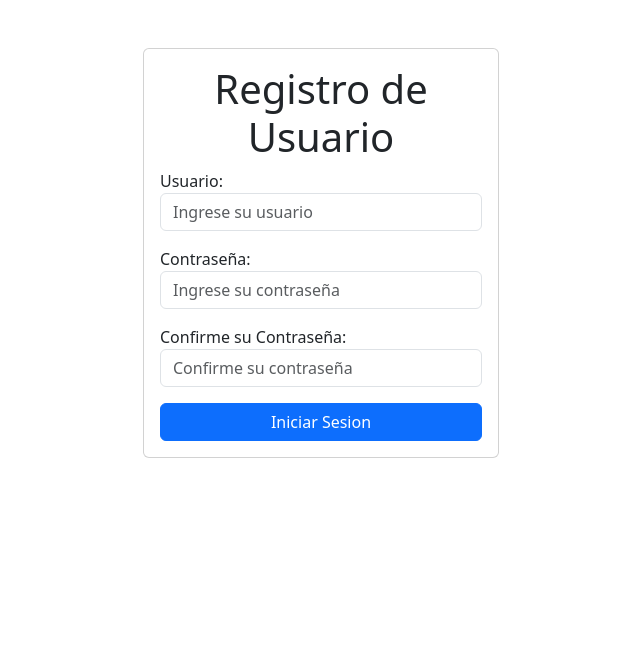
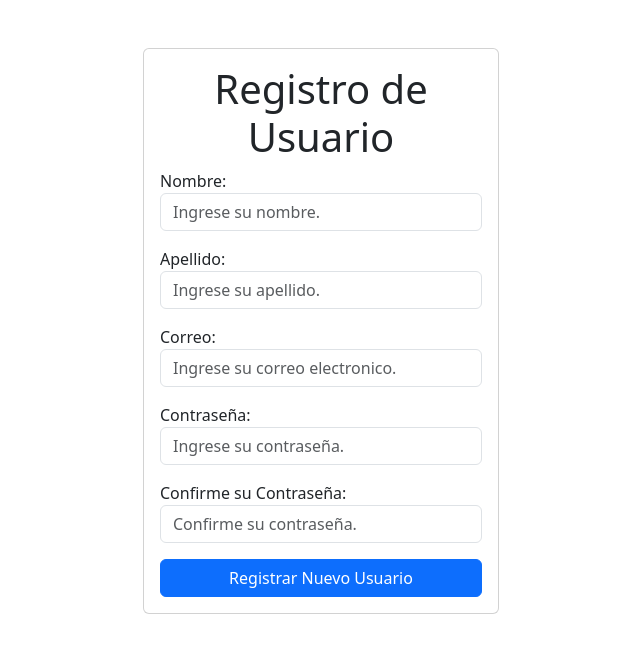
Before and after one commit to Vice29/Proyecto-Practica, a Django app: page /registrar_usuario/ in a window 1280 px wide. Shown: the part 56-709 px from the top of the page, without its empty margins (319-959 px from the left). Run offline with Django 5.2, Linux system fonts and the light colour scheme.

Commit message:
cambios varios
muchos cambios

```diff
--- a/SoporteInformatica/forms.py
+++ b/SoporteInformatica/forms.py
@@ -4,10 +4,8 @@ from .models import Ticket
 class FormularioSolicitud(forms.ModelForm):
     class Meta:
         model = Ticket
-        fields = ["correo","nombre", "oficina" ,"relacion_problema", "detalle" ]
+        fields = ["oficina", "relacion_problema", "detalle" ]
         widgets = {
-            "correo": forms.TextInput(attrs={"class": "form-control", "placeholder": "Escriba su correo."}),
-            "nombre": forms.TextInput(attrs={"class": "form-control", "placeholder": "Escriba su nombre."}),
             "oficina": forms.TextInput(attrs={"class": "form-control", "placeholder": "Escriba su oficina."}),
             "relacion_problema": forms.Select(attrs={"class": "form-control"}),
             "detalle": forms.Textarea(attrs={"class": "form-control", "placeholder": "Añada el detalle de su problema. Por favor sea lo mas especifico posible."})
--- a/SoporteInformatica/models.py
+++ b/SoporteInformatica/models.py
@@ -2,7 +2,6 @@ from django.db import models
 from django.contrib.auth.models import User
 
 # Create your models here.
-
 
 class Relacion_problema(models.Model):
     tipo = models.CharField(max_length=100)
@@ -13,8 +12,6 @@ class Relacion_problema(models.Model):
 
 class Ticket(models.Model):
     usuario = models.ForeignKey(User, on_delete=models.CASCADE)
-    correo = models.EmailField(null=True, blank=True)
-    nombre = models.CharField(max_length=100)
     oficina = models.CharField(max_length=100)
     detalle = models.TextField()
     relacion_problema = models.ForeignKey(Relacion_problema, on_delete=models.SET_NULL, null=True)
@@ -22,4 +19,4 @@ class Ticket(models.Model):
     tarea_completada = models.DateTimeField(null=True, blank=True)
 
     def __str__(self):
-        return f"{self.nombre} - {self.usuario}"
+        return f"{self.usuario}"
--- a/SoporteInformatica/templates/SoporteInformatica/iniciar_sesion.html
+++ b/SoporteInformatica/templates/SoporteInformatica/iniciar_sesion.html
@@ -10,9 +10,9 @@
             <h1 class="text-center">Inicio de Sesion</h1>
             {{error}}
         <div class="mb-3">
-            <label for="username">Usuario:</label>
-            <input type="text" name="username" id="username"
-                class="form-control" placeholder="Ingrese su usuario">
+            <label for="email">Correo:</label>
+            <input type="email" name="email" id="email"
+                class="form-control" placeholder="Ingrese su correo">
         </div>
         <div class="mb-3">
             <label for="password">Contraseña:</label>
--- a/SoporteInformatica/templates/SoporteInformatica/layouts/base.html
+++ b/SoporteInformatica/templates/SoporteInformatica/layouts/base.html
@@ -10,7 +10,7 @@
 
 <nav class="navbar navbar-expand-lg bg-dark navbar-dark">
   <div class="container">
-    <a class="navbar-brand" href="">Pagina de Solicitudes</a>
+    <a class="navbar-brand">Pagina de Solicitudes</a>
     <button class="navbar-toggler" type="button" data-bs-toggle="collapse" data-bs-target="#navbarNav" aria-controls="navbarNav" aria-expanded="false" aria-label="Toggle navigation">
       <span class="navbar-toggler-icon"></span>
     </button>
@@ -22,7 +22,7 @@
             <li class="nav-item"><a href="{% url 'lista_solicitud' %}" class="nav-link">Solicitudes Pendientes</a></li>
             <li class="nav-item"><a href="{% url 'solicitudes_completadas' %}" class="nav-link">Solicitudes Completadas</a></li>
             <li class="nav-item"><a href="{% url 'cerrar_sesion' %}" class="nav-link">Cerrar Sesion</a></li>
-            <li class="nav-item"><a class="nav-link">{{request.user}}</a></li>
+            <li class="nav-item"><a class="nav-link">{{request.user}} {{request.user.last_name}}</a></li>
             {% else %}
             <li class="nav-item"><a href="{% url 'registrar_usuario' %}" class="nav-link">Registrar Usuario</a></li>
             <li class="nav-item"><a href="{% url 'iniciar_sesion' %}" class="nav-link">Iniciar Sesion</a></li>
--- a/SoporteInformatica/templates/SoporteInformatica/lista_solicitud.html
+++ b/SoporteInformatica/templates/SoporteInformatica/lista_solicitud.html
@@ -11,10 +11,10 @@
                     <a class="list-group-item" href="{% url 'detalle_solicitud' ticket.id %}">
                         <header class="d-flex justify-content-between">
                             <h2 class="fw-bold">
-                                ⌚ {{ticket.relacion_problema}}
+                                {{ticket.relacion_problema}}
                             </h2>
                             <p>
-                                {{ticket.nombre}}
+                                {{ticket.usuario}} {{ticket.usuario.last_name}}
                             </p>
                         </header>
                         {% if ticket.tarea_completada == Null %}
--- a/SoporteInformatica/templates/SoporteInformatica/registrar_usuario.html
+++ b/SoporteInformatica/templates/SoporteInformatica/registrar_usuario.html
@@ -10,23 +10,33 @@
                 {{error}}
                 {% csrf_token %}
                 <div class="mb-3">
-                    <label for="username">Usuario:</label>
+                    <label for="username">Nombre:</label>
                     <input type="text" name="username" id="username"
-                        class="form-control" placeholder="Ingrese su usuario">
+                        class="form-control" placeholder="Ingrese su nombre.">
+                </div>
+                <div class="mb-3">
+                    <label for="last_name">Apellido:</label>
+                    <input type="text" name="last_name" id="last_name"
+                        class="form-control" placeholder="Ingrese su apellido.">
+                </div>
+                <div class="mb-3">
+                    <label for="email">Correo:</label>
+                    <input type="email" name="email" id="email"
+                        class="form-control" placeholder="Ingrese su correo electronico.">
                 </div>
                 <div class="mb-3">
                     <label for="password1">Contraseña:</label>
                     <input type="password" name="password1" id="password1"
-                    class="form-control" placeholder="Ingrese su contraseña">
+                    class="form-control" placeholder="Ingrese su contraseña.">
                 </div>
                     <div class="mb-3">
                     <label for="password2">Confirme su Contraseña:</label>
                     <input type="password" name="password2" id="password2"
-                    class="form-control" placeholder="Confirme su contraseña">
+                    class="form-control" placeholder="Confirme su contraseña.">
                 </div>
 
                 <button class="btn btn-primary">
-                    Iniciar Sesion
+                    Registrar Nuevo Usuario
                 </button>
             </form>
         </div>
--- a/SoporteInformatica/views.py
+++ b/SoporteInformatica/views.py
@@ -1,3 +1,4 @@
+from django.contrib.auth.models import Group
 from django.shortcuts import render, redirect, get_object_or_404
 from .models import Ticket
 from .forms import FormularioSolicitud
@@ -98,21 +99,36 @@ def registrar_usuario(request):
         return render(request, "SoporteInformatica/registrar_usuario.html", context)
 
     else:
-        if request.POST["password1"] == request.POST["password2"]:
-            #registrar usuario
-            try:
-                username = request.POST["username"]
-                password = request.POST["password1"]
-                nuevo_usuario = User.objects.create_user(username=username, password=password)
-                nuevo_usuario.save()
-                login(request, nuevo_usuario)
-                return redirect("index")
-            except:
-                context = {"form": UserCreationForm, "error": "El usuario ya existe"}
-                return render(request, "SoporteInformatica/registrar_usuario.html", context)
-        else:
-            context = {"form": UserCreationForm, "error": "Las contraseñas no coinciden"}
+        username = request.POST["username"].capitalize()
+        lastname = request.POST["last_name"].capitalize()
+        password1 = request.POST["password1"]
+        password2 = request.POST["password2"]
+        email = request.POST["email"]
+
+        if User.objects.filter(email=email).exists():
+                return render(request, "SoporteInformatica/registrar_usuario.html", {
+                "error": "Ya existe una cuenta con este correo electrónico"})
+
+        if password1 != password2:
+            return render(request, "SoporteInformatica/registrar_usuario.html", {
+            "error": "Las contraseñas no coinciden"})
+
+        # Crear usuario nuevo
+        try:
+            nuevo_usuario = User.objects.create_user(username=username, last_name=lastname, password=password1, email=email)
+            nuevo_usuario.save()
+
+            #Añadir al grupo de usuarios
+            grupo = Group.objects.get(name="usuario")
+            nuevo_usuario.groups.add(grupo)
+            login(request, nuevo_usuario)
+            return redirect("index")
+
+        except:
+            context = {"form": UserCreationForm, "error": "El usuario ya existe"}
             return render(request, "SoporteInformatica/registrar_usuario.html", context)
+
+
 
 
 @login_required
@@ -128,9 +144,10 @@ def iniciar_sesion(request):
         return render(request, "SoporteInformatica/iniciar_sesion.html", context)
 
     else:
-        username = request.POST["username"]
+        email = request.POST["email"]
         password = request.POST["password"]
-        user = authenticate(request, username=username, password=password)
+        usuario = User.objects.get(email=email)
+        user = authenticate(request, username=usuario, password=password)
         if user is None:
             context = {"form": AuthenticationForm, "error": "El usuario o la contraseña son incorrectos"}
             return render(request, "SoporteInformatica/iniciar_sesion.html", context)
```
Also changed, not shown: SoporteInformatica/admin.py (+27 -2 lines), SoporteInformatica/templates/SoporteInformatica/detalle_solicitud.html (+7 -3 lines), SoporteInformatica/templates/SoporteInformatica/index.html (+10 -1 lines), SoporteInformatica/migrations/0010_remove_ticket_correo_remove_ticket_nombre.py (added), db.sqlite3.
